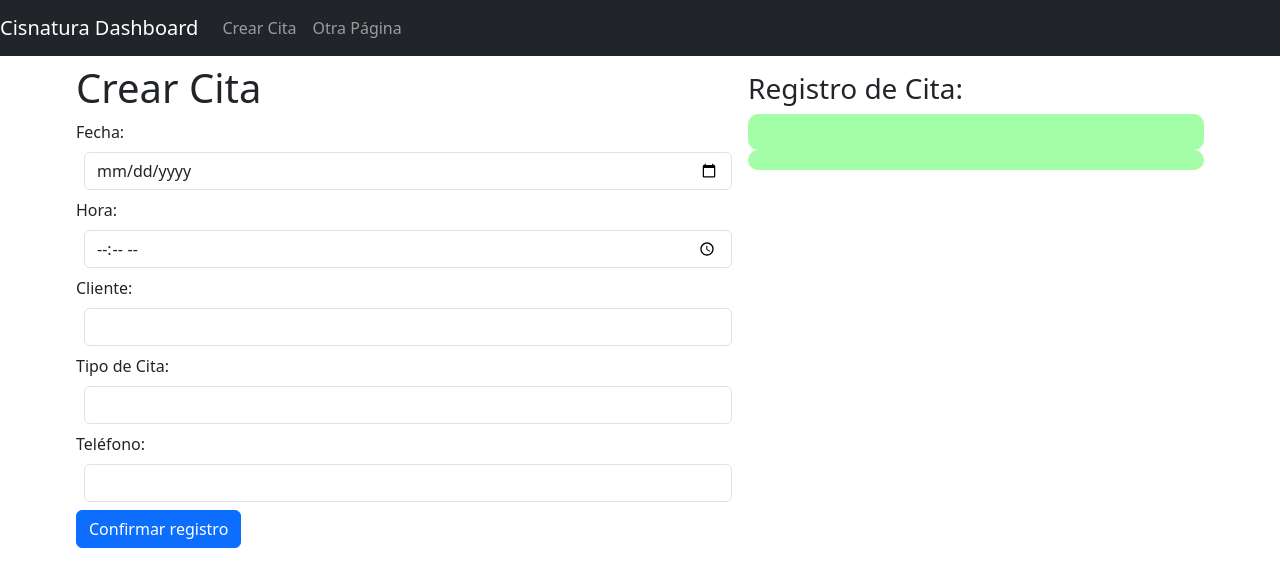
After one commit to Maskeit/cisnatura, a PHP site: page /resources/views/home.php in a window 1280 px wide. The commit adds this page. Shown: the top 587 px of the page. Run offline with PHP 8.4, Linux system fonts and the light colour scheme.

Commit message:
ajustar codigo para que sea mas compacto

```diff
--- a/cisntatura/admin/index.php
+++ /dev/null
@@ -1,3 +0,0 @@
-<?php
-
-header('Location: ./views/home.php');
--- /dev/null
+++ b/index.php
@@ -0,0 +1,3 @@
+<?php
+
+header('Location: ./resources/views/home.php');
--- a/cisntatura/admin/views/js/app.js
+++ b/resources/js/app.js
@@ -1,7 +1,7 @@
-const ruta = "/cisntatura/admin";
+const ruta = "/cisntatura";
 const app = {
     routes : {
-        citas : ruta +"/app/app.php",
+        citas : "/cisnatura/app/app.php",
         lastcita : ruta +"/app/app.php?_lc",
     },
 
@@ -31,6 +31,4 @@ const app = {
             }).catch(err => console.log(err));
     }
 
-
-
 }
--- a/cisntatura/admin/views/home.php
+++ b/resources/views/home.php
@@ -1,36 +1,10 @@
 <?php
 namespace views;
-require "../app/autoloader.php";
-
+require "../../app/autoloader.php";
+include "./layouts/main.php";
+head();
 ?>
 
-<!DOCTYPE html>
-<html lang="en">
-<head>
-    <meta charset="UTF-8">
-    <meta http-equiv="X-UA-Compatible" content="IE=edge">
-    <meta name="viewport" content="width=device-width, initial-scale=1.0">
-    <link rel="stylesheet" href="css/bootstrap.css">
-
-    <title>Cisnatura Dashboard</title>
-</head>
-<body>
-    <nav class="navbar navbar-expand-lg navbar-dark bg-dark">
-        <a class="navbar-brand" href="#">Cisnatura Dashboard</a>
-        <button class="navbar-toggler" type="button" data-toggle="collapse" data-target="#navbarNav" aria-controls="navbarNav" aria-expanded="false" aria-label="Toggle navigation">
-            <span class="navbar-toggler-icon"></span>
-        </button>
-        <div class="collapse navbar-collapse" id="navbarNav">
-            <ul class="navbar-nav">
-                <li class="nav-item">
-                    <a class="nav-link" href="crear_cita.html">Crear Cita</a>
-                </li>
-                <li class="nav-item">
-                    <a class="nav-link" href="otra_pagina.html">Otra Página</a>
-                </li>
-            </ul>
-        </div>
-    </nav>
 
     <div class="row mx-auto mt-2" style="width: 90%;">
         <div class="col-7">
@@ -77,11 +51,8 @@ require "../app/autoloader.php";
         </div>
     </div>
 
-
-    <script src="/cisntatura/admin/views/js/jquery.js"></script>
-    <script src="/cisntatura/admin/views/js/popper.js"></script>
-    <script src="/cisntatura/admin/views/js/bootstrap.js"></script>
     <script>
+        /**Datos del formulario */
     // Capturar los elementos del formulario
     const form = document.getElementById('cita-form');
     const fechaInput = document.getElementById('fecha');
@@ -117,9 +88,8 @@ require "../app/autoloader.php";
     telefonoInput.addEventListener('input', () => {
         telefonoPreview.textContent = `Teléfono: ${telefonoInput.value}`;
     });
-</script>
-<script src="/cisntatura/admin/views/js/app.js"></script>
-
+    </script>
+<?php scripts();?>
 <script type="text/javascript">
 $(function(){
     const cf = $("#cita-form"); //cf es cita form
@@ -140,8 +110,12 @@ $(function(){
             .then ( resp => resp.json())
             .then ( resp => {
                 if(resp.r !== false){
-                    location.href = "/cisntatura/admin/views/home.php";
+                    alert("la cita se ha registrado correctamente");
+                    form.reset();
+                    location.href = "/cisntatura/views/home.php";
                     //app.view("home");
+                    form.reset();
+                    alert('La cita se ha registrado correctamente');
                 }else{
                     $("#error").removeClass("d-none");
                 }
@@ -150,6 +124,5 @@ $(function(){
 })
 </script>
 
-
-</body>
-</html>
+<?php
+    foot();
--- /dev/null
+++ b/resources/views/layouts/main.php
@@ -0,0 +1,52 @@
+<?php
+    function head(){
+?>
+<!DOCTYPE html>
+<html lang="en">
+<head>
+    <meta charset="UTF-8">
+    <meta http-equiv="X-UA-Compatible" content="IE=edge">
+    <meta name="viewport" content="width=device-width, initial-scale=1.0">
+    <link rel="stylesheet" href="/cisnatura/resources/css/bootstrap.css">
+
+    <title>Cisnatura Dashboard</title>
+</head>
+<body>
+    <div id="app" class="container-fluid p-0">
+        <nav class="navbar navbar-expand-lg navbar-dark bg-dark">
+            <a class="navbar-brand" href="#">Cisnatura Dashboard</a>
+            <button class="navbar-toggler" type="button" data-toggle="collapse" data-target="#navbarNav" aria-controls="navbarNav" aria-expanded="false" aria-label="Toggle navigation">
+                <span class="navbar-toggler-icon"></span>
+            </button>
+            <div class="collapse navbar-collapse" id="navbarNav">
+                <ul class="navbar-nav">
+                    <li class="nav-item">
+                        <a class="nav-link" href="home.php">Crear Cita</a>
+                    </li>
+                    <li class="nav-item">
+                        <a class="nav-link" href="miscitas.php">Otra Página</a>
+                    </li>
+                </ul>
+            </div>
+        </nav>
+    </div>
+    <?php
+}
+function scripts($script=""){
+?>
+</div>
+<script src="/cisnatura/resources/js/jquery.js"></script>
+<script src="/cisnatura/resources/js/popper.js"></script>
+<script src="/cisnatura/resources/js/bootstrap.js"></script>
+<script src="/cisnatura/resources/js/app.js"></script>
+<?php
+    if($script != ''){
+        echo '<script src="/cisnatura/admin/resources/js/' . $script . '.js"></script>';
+    }
+}
+    function foot(){
+?>
+
+</body>
+</html>
+<?php }
--- /dev/null
+++ b/resources/views/miscitas.php
@@ -0,0 +1,6 @@
+<?php
+namespace views;
+require "../../app/autoloader.php";
+include "./layouts/main.php";
+head();
+?>
```
Also changed, not shown: app/Controllers/PostController.php (renamed from cisntatura/admin/app/Controllers/PostController.php), app/Models/DB.php (renamed from cisntatura/admin/app/Models/DB.php), app/Models/cita.php (renamed from cisntatura/admin/app/Models/cita.php), app/app.php (renamed from cisntatura/admin/app/app.php), app/autoloader.php (renamed from cisntatura/admin/app/autoloader.php), cisnaturaDash.sql (renamed from cisntatura/admin/cisnaturaDash.sql), resources/css/bootstrap.css (renamed from cisntatura/admin/views/css/bootstrap.css), resources/js/bootstrap.js (renamed from cisntatura/admin/views/js/bootstrap.js), resources/js/jquery.js (renamed from cisntatura/admin/views/js/jquery.js), resources/js/popper.js (renamed from cisntatura/admin/views/js/popper.js), 2 other files.
